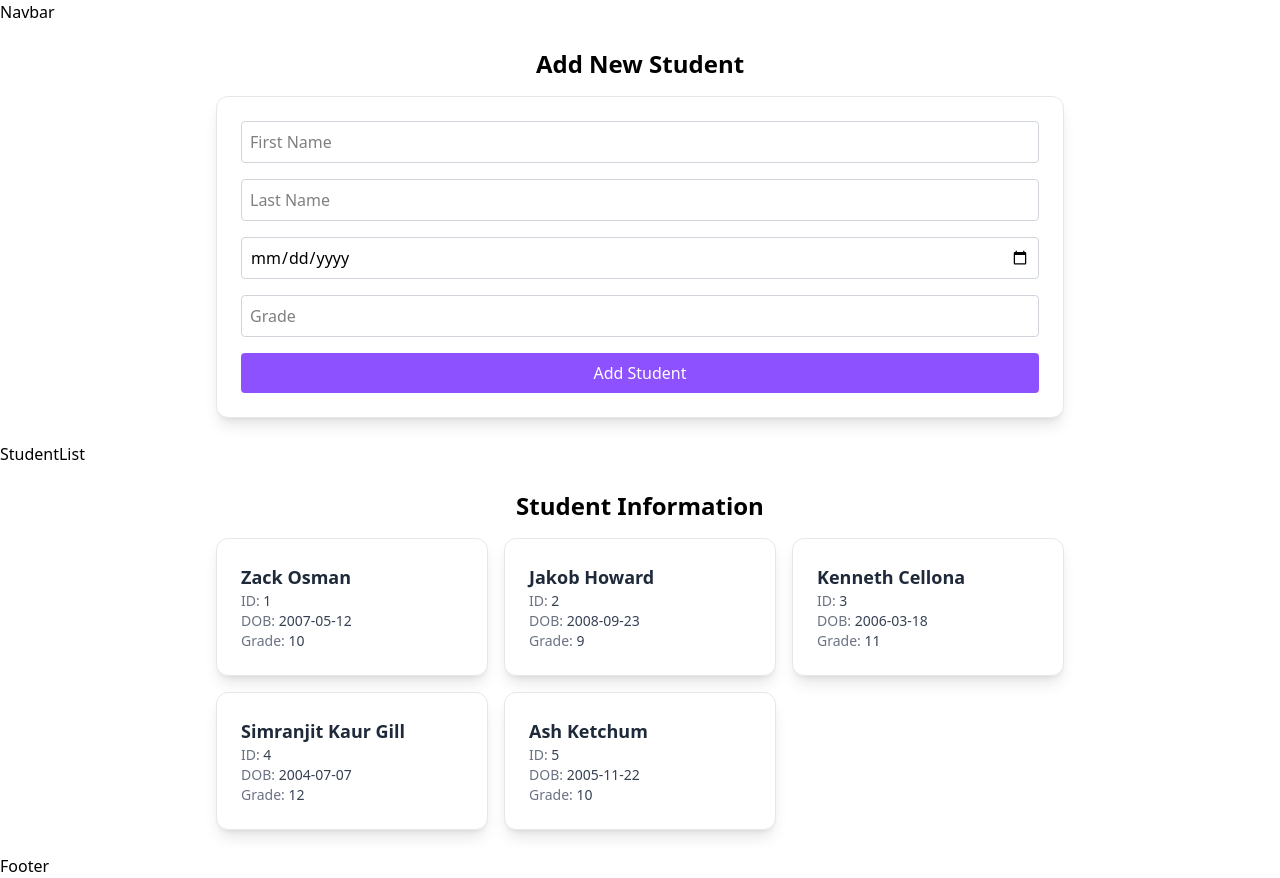
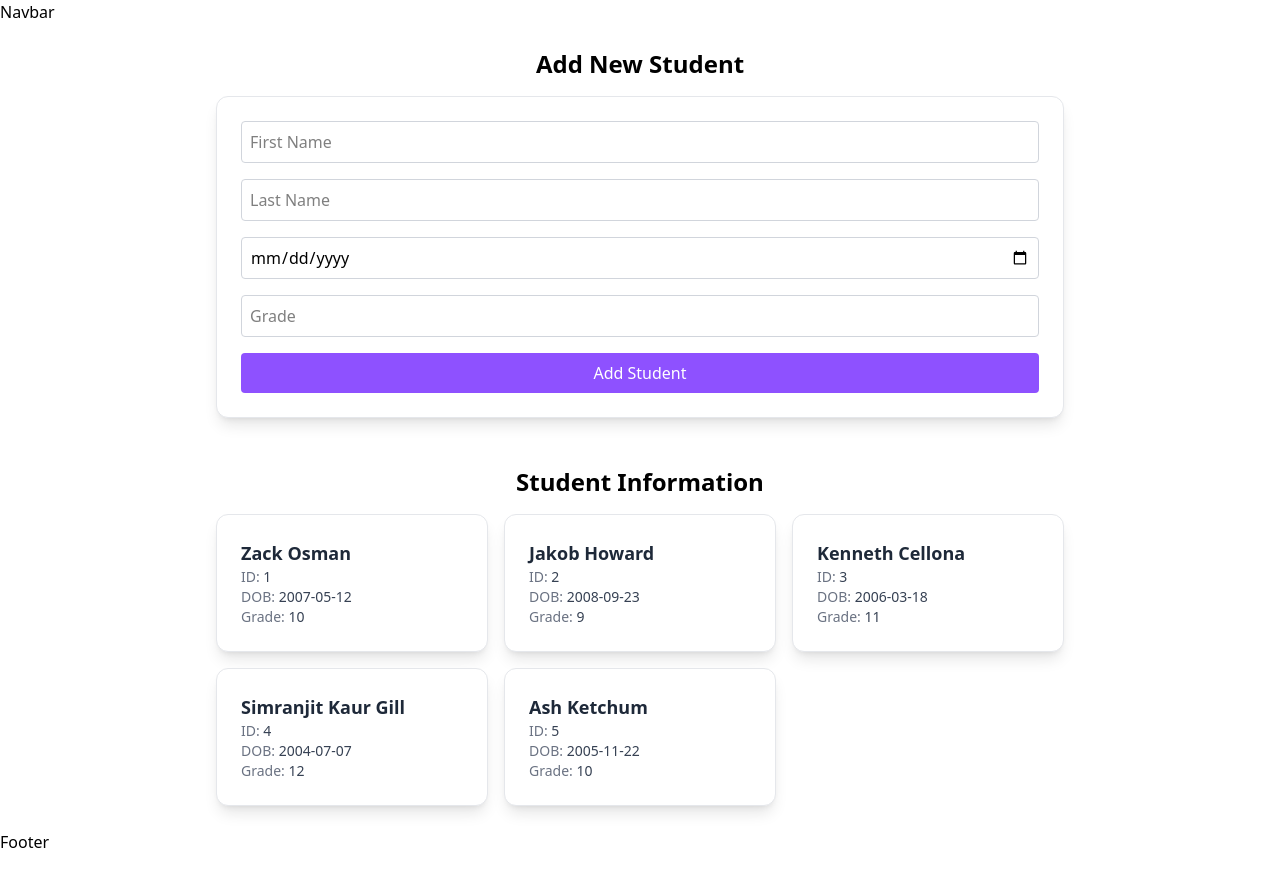
Before and after one commit to Zakariya-Osman/EFEDC-AS2-WEB2, a Next.js app: page / in a window 1280 px wide. After the commit the page ends 854 px from the top, so only its background shows below. Built offline with nearby package versions, Linux system fonts and the light colour scheme.

Commit message:
Got rid of redundant components

```diff
--- a/app/page.js
+++ b/app/page.js
@@ -1,6 +1,5 @@
 import Navbar from "../components/Navbar";
 import StudentForm from "../components/StudentForm";
-import StudentList from "../components/StudentList";
 import StudentInformation from "../components/StudentInformation";
 import Footer from "../components/Footer";
 import { StudentProvider } from "@/context/StudentProvider";
@@ -11,7 +10,6 @@ export default function Home() {
       <StudentProvider>
         <Navbar />
         <StudentForm />
-        <StudentList />
         <StudentInformation />
         <Footer />
       </StudentProvider>
--- a/components/StudentList.js
+++ /dev/null
@@ -1,7 +0,0 @@
-"use client";
-
-import React, { useState, useEffect } from "react";
-
-export default function StudentList() {
-  return (<div>StudentList</div>);
-}
```
